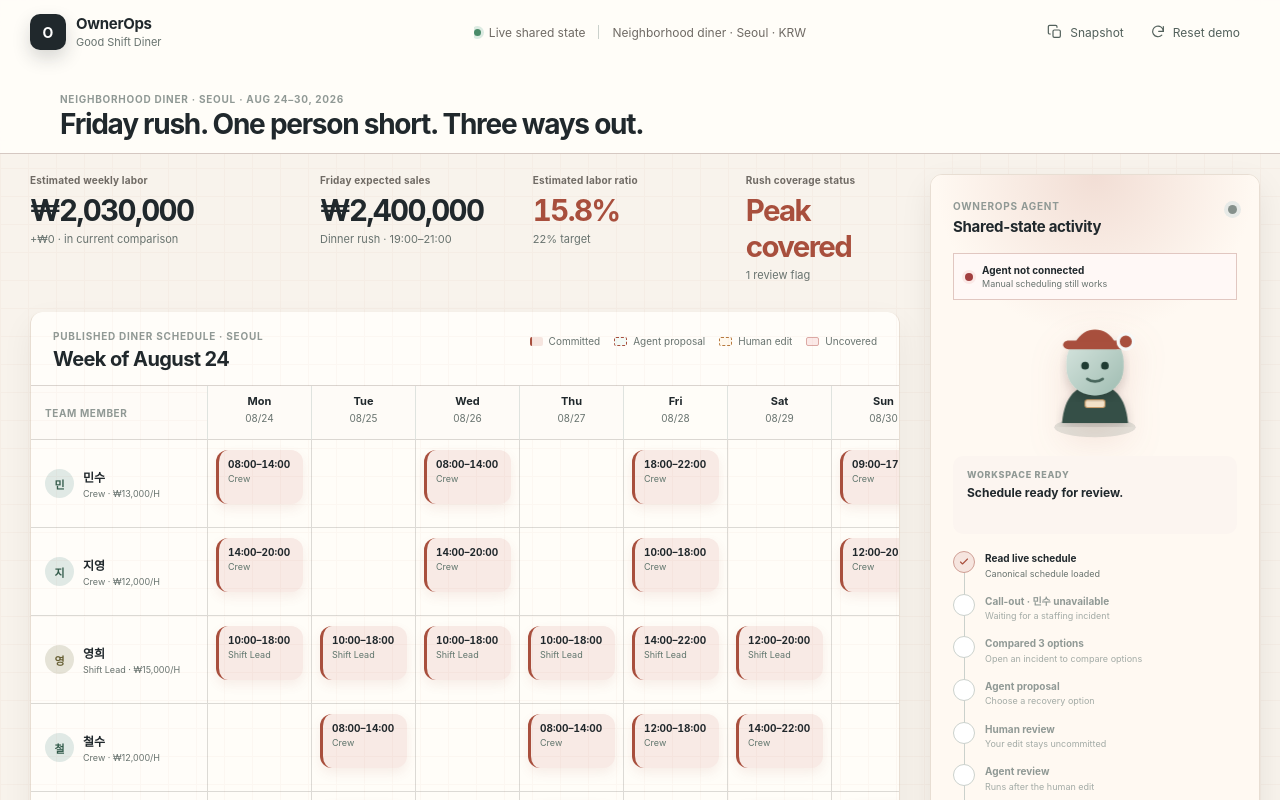
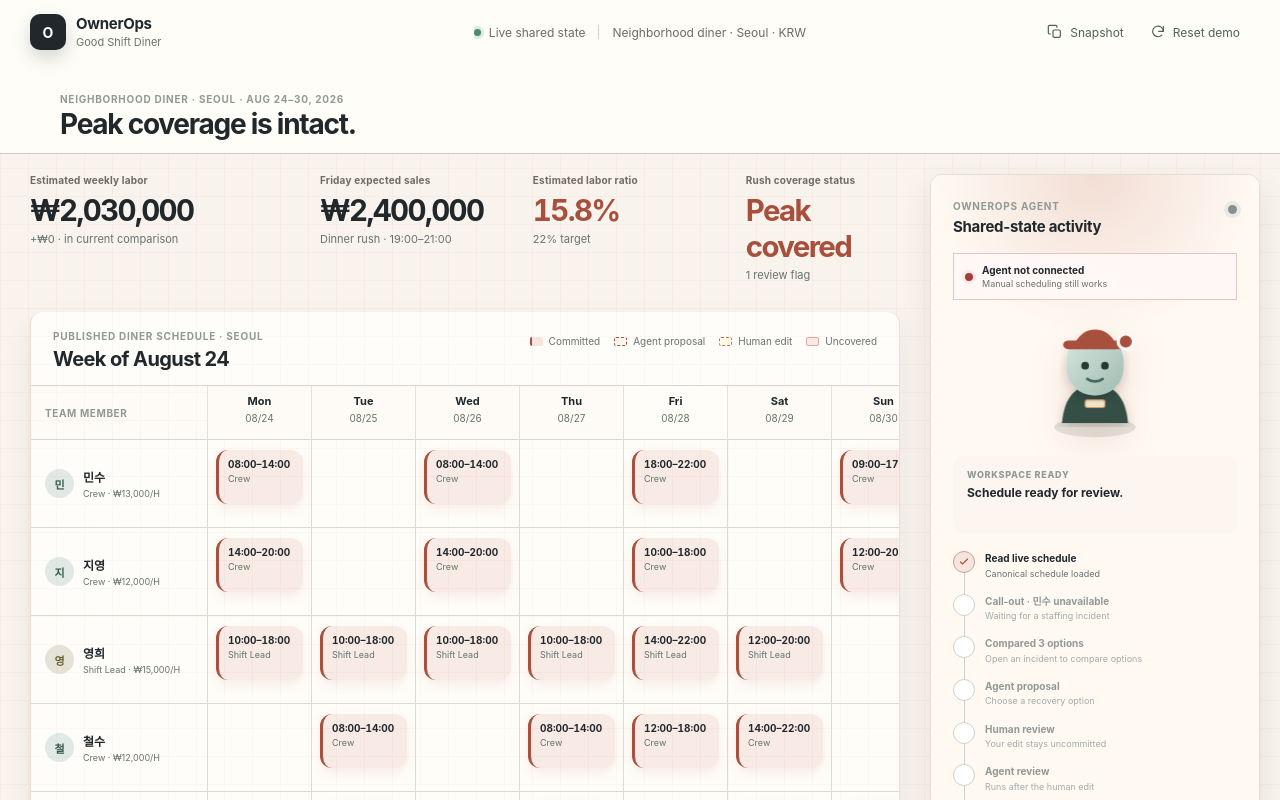
Before and after one commit to sionchu/ownerops-webmcp, a Next.js app: page / in a window 1280 px wide. Shown: the top 800 px of the page. Built offline with nearby package versions, Linux system fonts and the light colour scheme.

Commit message:
feat: render live operating state in header

```diff
--- a/src/components/ownerops-app.tsx
+++ b/src/components/ownerops-app.tsx
@@ -6,7 +6,7 @@ import { DEMO_WEEK } from "@/domain/fixtures";
 import { applyChanges } from "@/domain/impact";
 import type { AppState, PlanImpact, Shift } from "@/domain/model";
 import { INTL_LOCALE, getLocalizedIndustryProfile, getUiCopy, type UiLocale } from "@/i18n";
-import { disruptionBody, markUnavailableLabel, marketScheduleContext, minimumWageLabel, suggestedIncidentPrompt, unavailableLabel } from "@/i18n/dynamic";
+import { disruptionBody, liveOperatingSummary, markUnavailableLabel, marketScheduleContext, minimumWageLabel, suggestedIncidentPrompt, unavailableLabel } from "@/i18n/dynamic";
 import { getIndustryProfile } from "@/industry/profiles";
 import { getMarketLocation, getMarketProfile } from "@/market/profiles";
 import { parseSnapshot, serializeSnapshot } from "@/snapshot/snapshot";
@@ -278,16 +278,26 @@ function SnapshotDialog({ onClose }: { onClose: () => void }) {
 }
 
 export function OwnerOpsApp() {
-  const { state, impact, previewImpact, hydrated, runAction, locale } = useAppState();
+  const { state, impact, previewImpact, scenarios, hydrated, runAction, locale } = useAppState();
   const supported = useWebMcpRegistration();
   const [snapshotOpen, setSnapshotOpen] = useState(false);
   const ui = getUiCopy(locale);
   const profile = getLocalizedIndustryProfile(getIndustryProfile(state.business.industry), locale);
   const location = getMarketLocation(state.business.market, locale);
   const visibleImpact = previewImpact ?? impact;
+  const operatingSummary = liveOperatingSummary(locale, {
+    activityState: state.activity.state,
+    hasIncident: Boolean(state.incident),
+    hasPreview: Boolean(state.preview),
+    optionCount: scenarios.length,
+    uncoveredPeakMinutes: visibleImpact.uncoveredPeakMinutes,
+    warningCount: visibleImpact.warnings.length,
+    laborRatio: visibleImpact.laborRatio,
+    incidentWindow: ui.timeline.fridayGap,
+  });
   return (
-    <main className={`app-shell ${hydrated ? "hydrated" : ""}`} data-industry={profile.id} data-locale={locale} data-market={state.business.market} style={{ "--oo-accent": profile.visual.accent, "--oo-accent-hover": profile.visual.accentHover, "--oo-accent-soft": profile.visual.accentSoft, "--oo-canvas": profile.visual.canvas, "--oo-surface": profile.visual.surface, "--oo-surface-elevated": profile.visual.surfaceElevated, "--oo-ink": profile.visual.ink, "--oo-secondary-ink": profile.visual.secondaryInk, "--oo-border": profile.visual.border, "--oo-focus-lane": profile.visual.focusLane, "--oo-agent-glow": profile.visual.agentGlow, "--oo-radius-card": profile.visual.radiusCard, "--oo-radius-shift": profile.visual.radiusShift, "--oo-motif-opacity": profile.visual.motifOpacity, "--oo-motion-theme": profile.visual.motionTheme } as CSSProperties}>
-      <header className="topbar"><div className="brand"><span className="brand-mark">O</span><div><strong>OwnerOps</strong><span>{state.business.name}</span></div></div><div className="topbar-center"><span className="live-dot"/>{ui.top.liveSharedState}<span className="divider"/>{profile.label} · {location} · {state.business.currency}</div><nav><button className="top-action" onClick={() => setSnapshotOpen(true)}><Icon name="copy"/>{ui.top.snapshot}</button><button className="top-action" onClick={() => runAction({ type: "reset_demo" })}><Icon name="refresh"/>{ui.top.resetDemo}</button></nav><div className="context-stage"><span className="eyebrow">{profile.label} · {location} · {ui.top.dateRange}</span><h1>{profile.copy.headline}</h1><p>{marketScheduleContext(locale, profile.copy.scheduleContext, location)}</p></div></header>
+    <main className={`app-shell ${hydrated ? "hydrated" : ""}`} data-industry={profile.id} data-locale={locale} data-market={state.business.market} data-operating-tone={operatingSummary.tone} style={{ "--oo-accent": profile.visual.accent, "--oo-accent-hover": profile.visual.accentHover, "--oo-accent-soft": profile.visual.accentSoft, "--oo-canvas": profile.visual.canvas, "--oo-surface": profile.visual.surface, "--oo-surface-elevated": profile.visual.surfaceElevated, "--oo-ink": profile.visual.ink, "--oo-secondary-ink": profile.visual.secondaryInk, "--oo-border": profile.visual.border, "--oo-focus-lane": profile.visual.focusLane, "--oo-agent-glow": profile.visual.agentGlow, "--oo-radius-card": profile.visual.radiusCard, "--oo-radius-shift": profile.visual.radiusShift, "--oo-motif-opacity": profile.visual.motifOpacity, "--oo-motion-theme": profile.visual.motionTheme } as CSSProperties}>
+      <header className="topbar"><div className="brand"><span className="brand-mark">O</span><div><strong>OwnerOps</strong><span>{state.business.name}</span></div></div><div className="topbar-center"><span className="live-dot"/>{ui.top.liveSharedState}<span className="divider"/>{profile.label} · {location} · {state.business.currency}</div><nav><button className="top-action" onClick={() => setSnapshotOpen(true)}><Icon name="copy"/>{ui.top.snapshot}</button><button className="top-action" onClick={() => runAction({ type: "reset_demo" })}><Icon name="refresh"/>{ui.top.resetDemo}</button></nav><div className="context-stage"><span className="eyebrow">{profile.label} · {location} · {ui.top.dateRange}</span><h1>{operatingSummary.headline}</h1><p>{operatingSummary.detail}</p></div></header>
       <PreviewBar />
       <div className="workspace"><div className="primary-workspace"><ImpactStrip impact={visibleImpact}/><ScheduleGrid/><ScenarioPanel/></div><AssistantRail supported={supported}/></div>
       {snapshotOpen && <SnapshotDialog onClose={() => setSnapshotOpen(false)}/>}
```
